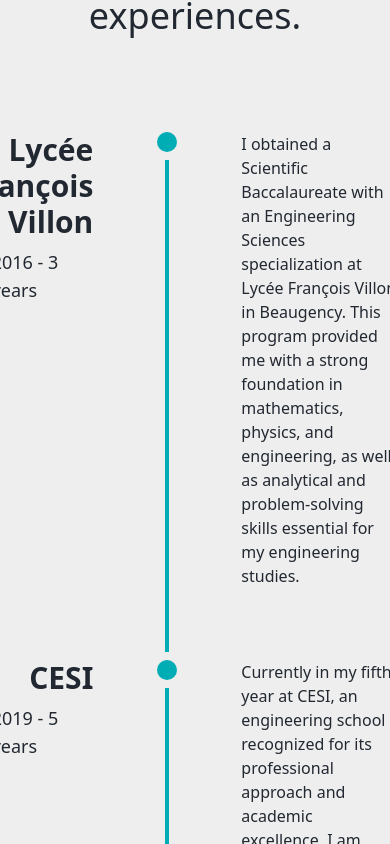
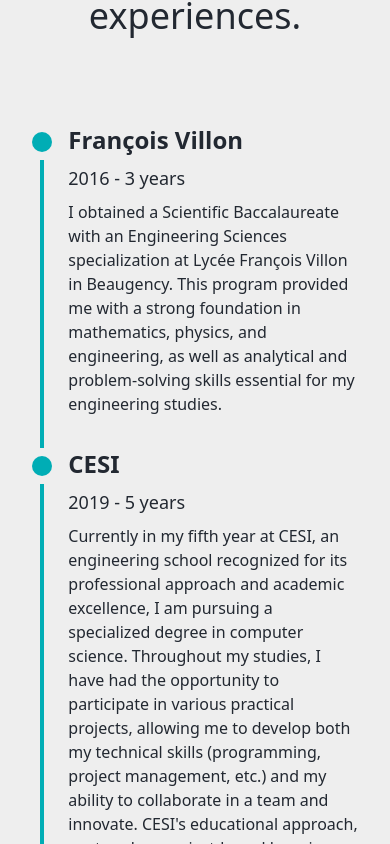
Before and after one commit to antoinefavereau/portfolio, a Next.js app: page /en in a window 390 px wide. Shown: the part 1040-1884 px from the top of the page. Built offline with nearby package versions, Linux system fonts and the light colour scheme.

Commit message:
responsive journey section

```diff
--- a/components/journey.tsx
+++ b/components/journey.tsx
@@ -18,16 +18,24 @@
       <SectionHeader title={texts.title} subtitle={texts.subtitle} />
       <div className="flex flex-col gap-2">
         {journey.map((item, index) => (
-          <div key={index} className="group flex gap-8">
-            <div className="w-1/4 flex flex-col items-end gap-2 shrink-0">
+          <div key={index} className="group flex gap-[5%]">
+            <div className="w-1/4 flex-col items-end gap-2 shrink-0 hidden md:flex -mt-3">
               <h3 className="text-3xl font-bold text-end">{item.title}</h3>
               <p className="text-lg">{item.dates}</p>
             </div>
-            <div className="flex flex-col items-center gap-2 px-8">
+            <div className="flex flex-col items-center gap-2">
               <span className="w-5 h-5 rounded-full bg-primary"></span>
               <span className="w-1 grow bg-primary group-last:hidden"></span>
             </div>
-            <p className="max-w-xl mb-16 group-last:mb-0">{item.description}</p>
+            <div className="flex flex-col gap-2 -mt-2">
+              <div className="flex flex-col gap-2 md:hidden">
+                <h3 className="text-2xl font-bold">{item.title}</h3>
+                <p className="text-lg">{item.dates}</p>
+              </div>
+              <p className="max-w-xl mb-8 md:mb-16 group-last:mb-0">
+                {item.description}
+              </p>
+            </div>
           </div>
         ))}
       </div>
--- a/data/en/journey.json
+++ b/data/en/journey.json
@@ -1,6 +1,6 @@
 [
   {
-    "title": "Lycée François Villon",
+    "title": "François Villon",
     "dates": "2016 - 3 years",
     "description": "I obtained a Scientific Baccalaureate with an Engineering Sciences specialization at Lycée François Villon in Beaugency. This program provided me with a strong foundation in mathematics, physics, and engineering, as well as analytical and problem-solving skills essential for my engineering studies."
   },
--- a/data/fr/journey.json
+++ b/data/fr/journey.json
@@ -1,6 +1,6 @@
 [
   {
-    "title": "Lycée François Villon",
+    "title": "François Villon",
     "dates": "2016 - 3 ans",
     "description": "J'ai obtenu un baccalauréat scientifique option Sciences de l'Ingénieur au Lycée François Villon à Beaugency. Cette formation m'a permis d'acquérir des bases solides en mathématiques, physique et ingénierie, ainsi qu'un esprit d'analyse et de résolution de problèmes, compétences essentielles pour la suite de mon parcours en école d'ingénieur."
   },
```
